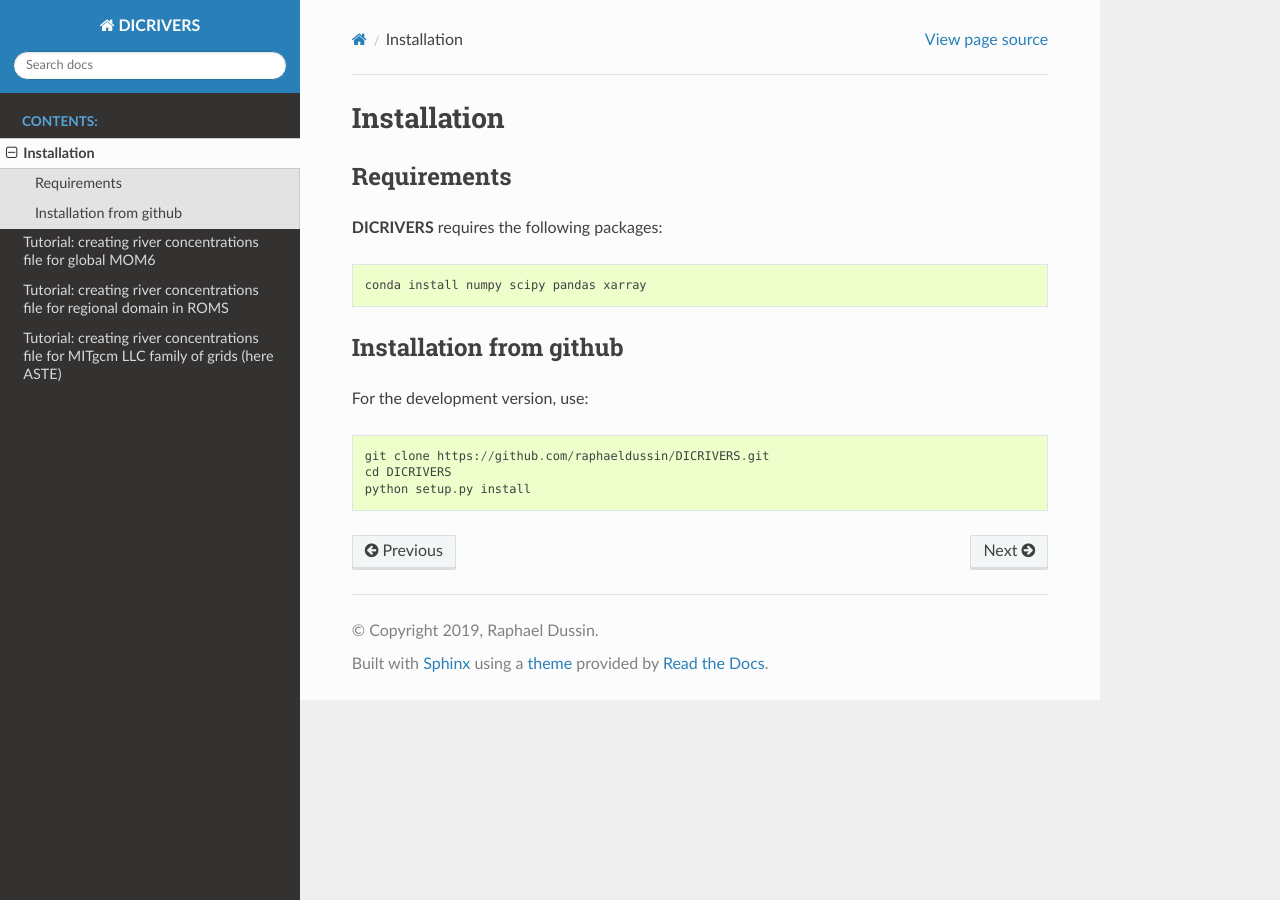
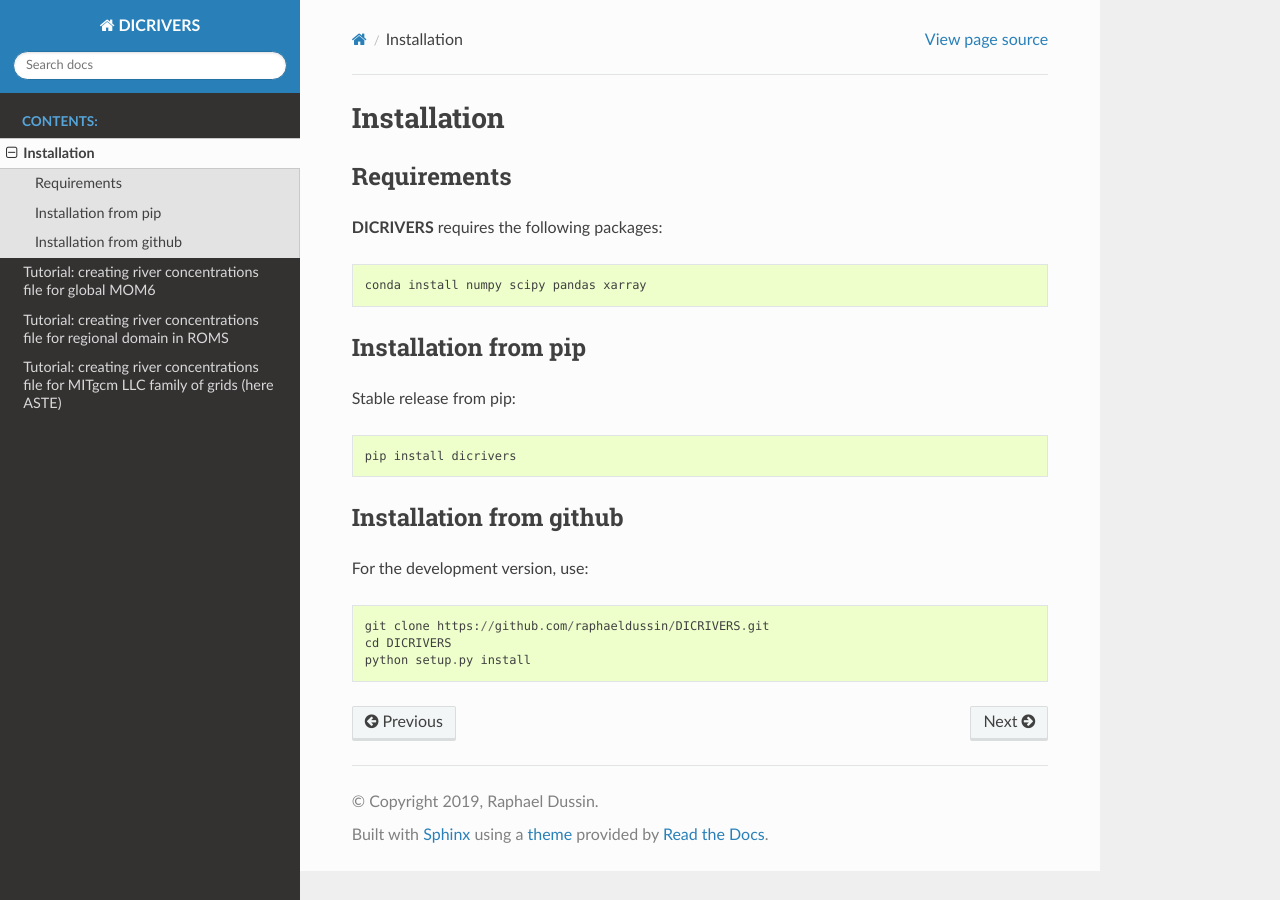
Before and after one commit to raphaeldussin/DICRIVERS, a Sphinx documentation site: the page built from doc/install.rst, in a window 1280 px wide. Built offline with Sphinx 7.4.7 and the Read the Docs theme 2.0.0, drawn with Linux system fonts in a browser that asks for light colours.

Commit message:
pip/binder

```diff
--- a/doc/install.rst
+++ b/doc/install.rst
@@ -8,6 +8,13 @@
 
     conda install numpy scipy pandas xarray
 
+Installation from pip
+^^^^^^^^^^^^^^^^^^^^^
+
+Stable release from pip::
+
+   pip install dicrivers
+
 Installation from github
 ^^^^^^^^^^^^^^^^^^^^^^^^
 
--- a/setup.py
+++ b/setup.py
@@ -1,9 +1,9 @@
 ''' setup for dicrivers '''
-from numpy.distutils.core import setup
+import setuptools
 
-setup(
+setuptools.setup(
     name="dicrivers",
-    version="0.0",
+    version="0.1.0",
     author="Raphael Dussin",
     author_email="raphael.dussin@gmail.com",
     description=("A package to create bgc river inputs for ocean models"),
```
Also changed, not shown: 1 other file.
